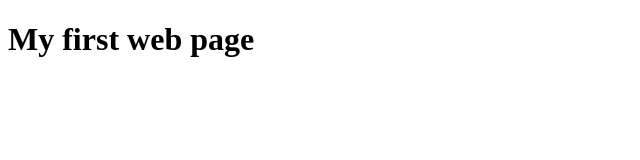
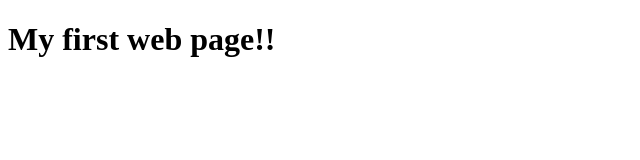
Before and after one commit to KhavyaForge/welcome, a plain HTML site: page index.html in a window 1280 px wide. Shown: the full height of the page, 0-640 px from the left. Drawn offline with Linux system fonts and the light colour scheme.

Commit message:
I added exclamation mark

```diff
--- a/index.html
+++ b/index.html
@@ -3,6 +3,6 @@
         <title>web page</title>
     </head>
     <body>
-        <h1>My first web page</h1>
+        <h1>My first web page!!</h1>
     </body>
 </html>
```
